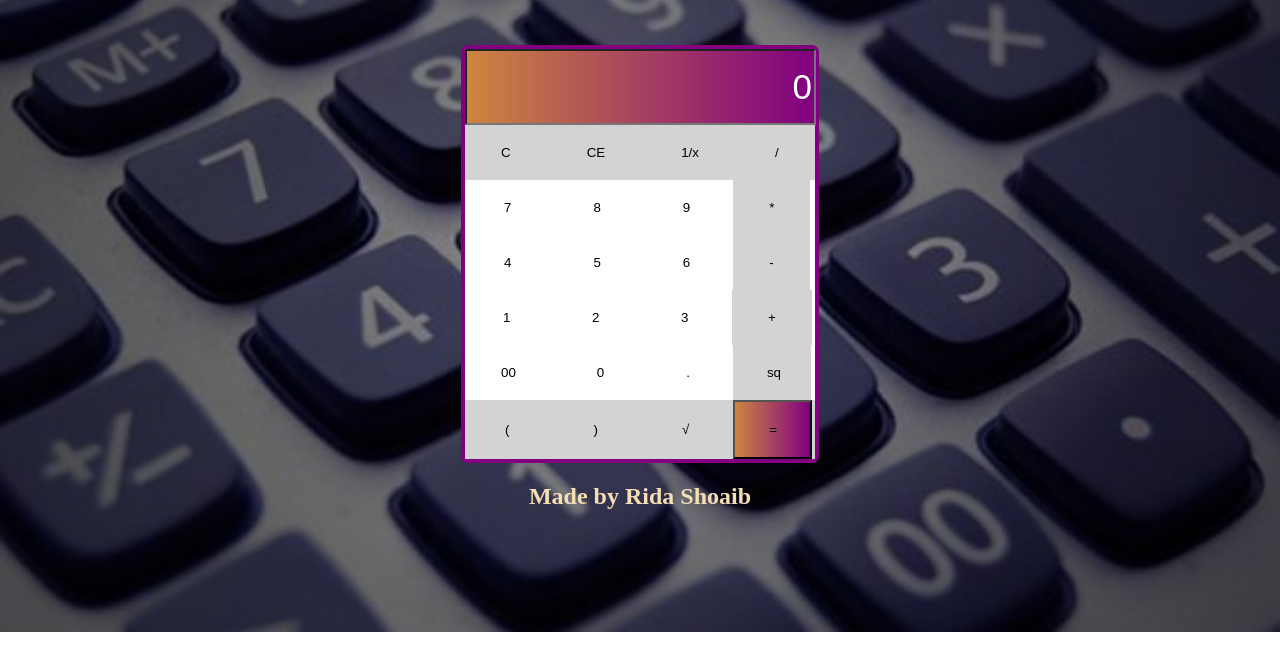
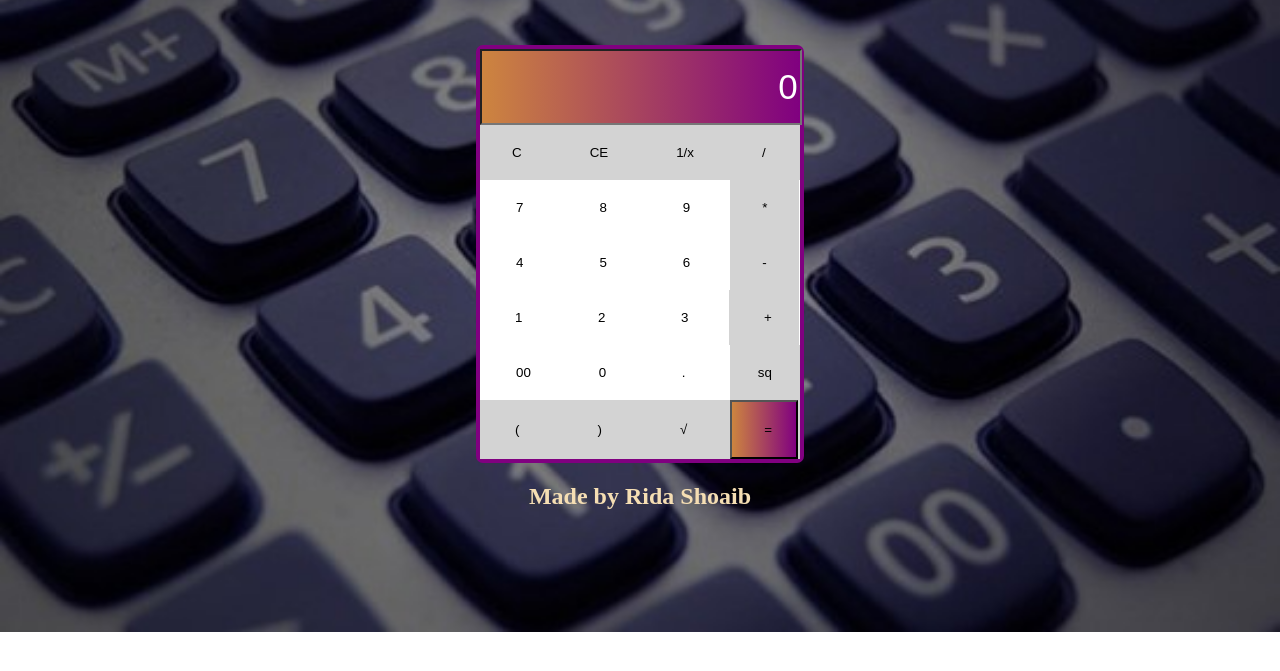
Before and after one commit to rida-123/js-calculator-assignment, a plain HTML site: page index.html in a window 1280 px wide. Shown: the part 87-758 px from the top of the page. Drawn offline with Linux system fonts and the light colour scheme.

Commit message:
update cal

```diff
--- a/index.html
+++ b/index.html
@@ -35,12 +35,12 @@
     <button class="btn-three" onclick="calc('1')">1</button>
     <button class="btn-three"onclick="calc('2')">2</button>
     <button class="btn-three"onclick="calc('3')">3</button>
-    <button class="btn"onclick="calc('+')">+</button>
+    <button class="btn-plus"onclick="calc('+')">+</button>
 </div>
  <div class="secdiv" >
     <button class="btn-four"onclick="calc('00')">00</button>
-    <button class="btn-sec"onclick="calc('0')">0</button>
-    <button class="btn-sec"onclick="calc('.')">.</button>
+    <button class="btn-three"onclick="calc('0')">0</button>
+    <button class="btn-three"onclick="calc('.')">.</button>
     <button class="btn-sqr"onclick="sq()">sq</button>
 </div>
 <div class="fivediv" >
--- a/style.css
+++ b/style.css
@@ -11,17 +11,13 @@ html{
 .main{
     margin: 0 auto;
     border: 4px solid purple;
-    width: 350px;
+    width: 320px;
     margin-top: 50px;
     border-radius: 7px;
 
 
 }
-@media only screen and (max-width: 360px){
-    .main{
-        width: 330px;
-    }
-}
+
 .textfield{
 width: 98%;
 height: 70px;
@@ -39,7 +35,7 @@ text-align: right;
 .btn{
     background-color: lightgrey;
     border: none;
-   padding:  20px 36px 20px 36px;
+   padding:  20px 32px 20px 32px;
 }
 .btn:hover{
     border: none;
@@ -57,7 +53,7 @@ color: white;
 .btn-sec{
     background-color: white;
     border: none;
-    padding:  20px 39px 20px 39px;
+    padding:  20px 36px 20px 36px;
 
 }
 .btn-sec:hover{
@@ -72,7 +68,7 @@ color: white;
 .btn-four{
     background-color: white;
     border: none;
-    padding:  20px 38px 20px 36px;
+    padding:  20px 29px 20px 36px;
 }
 .btn-four:hover{
     border: none;
@@ -86,7 +82,7 @@ color: white;
 .btn-sqr{
     background-color: lightgrey;
     border: none;
-   padding:  20px 30px 20px 34px;
+   padding:  20px 28px 20px 28px;
 }
 .btn-sqr:hover{
     border: none;
@@ -100,13 +96,13 @@ color: white;
 }
 .btn-eql{
     background-image: linear-gradient(to right, peru , purple);
-    padding:  20px 33px 20px 34px;
+    padding:  20px 24px 20px 32px;
 }
 
 .btn-five{
     background-color: lightgrey;
     border: none;
-    padding:  20px 40px 20px 40px;
+    padding:  20px 39px 20px 35px;
 }
 .btn-five:hover{
     border: none;
@@ -123,9 +119,25 @@ color: white;
 .btn-three{
     background-color: white;
     border: none;
-    padding:  20px 47px 20px 38px;
+    padding:  20px 44px 20px 35px;
+
     width: 40px;
 }
+.btn-plus{
+    background-color: lightgrey;
+    border: none;
+   padding:  20px 27px 20px 35px;
+}
+.btn-plus:hover{
+    border: none;
+    background-color: peru;
+}
+.btn-plus:active {
+    background-color: purple;
+color: white;
+    transform: translateY(4px);
+}
+
 .btn-three:hover{
     border: none;
     background-color: peru;
```
